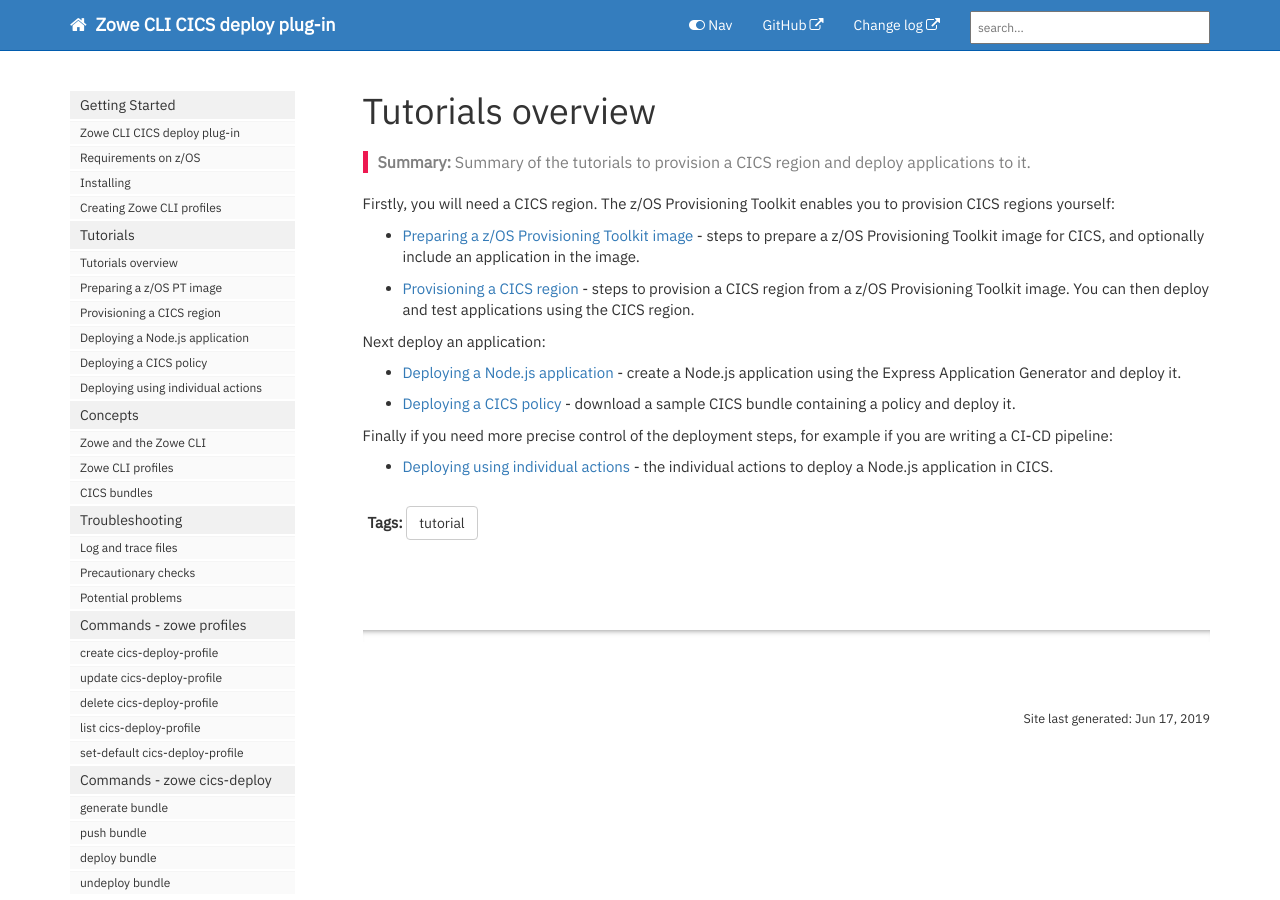
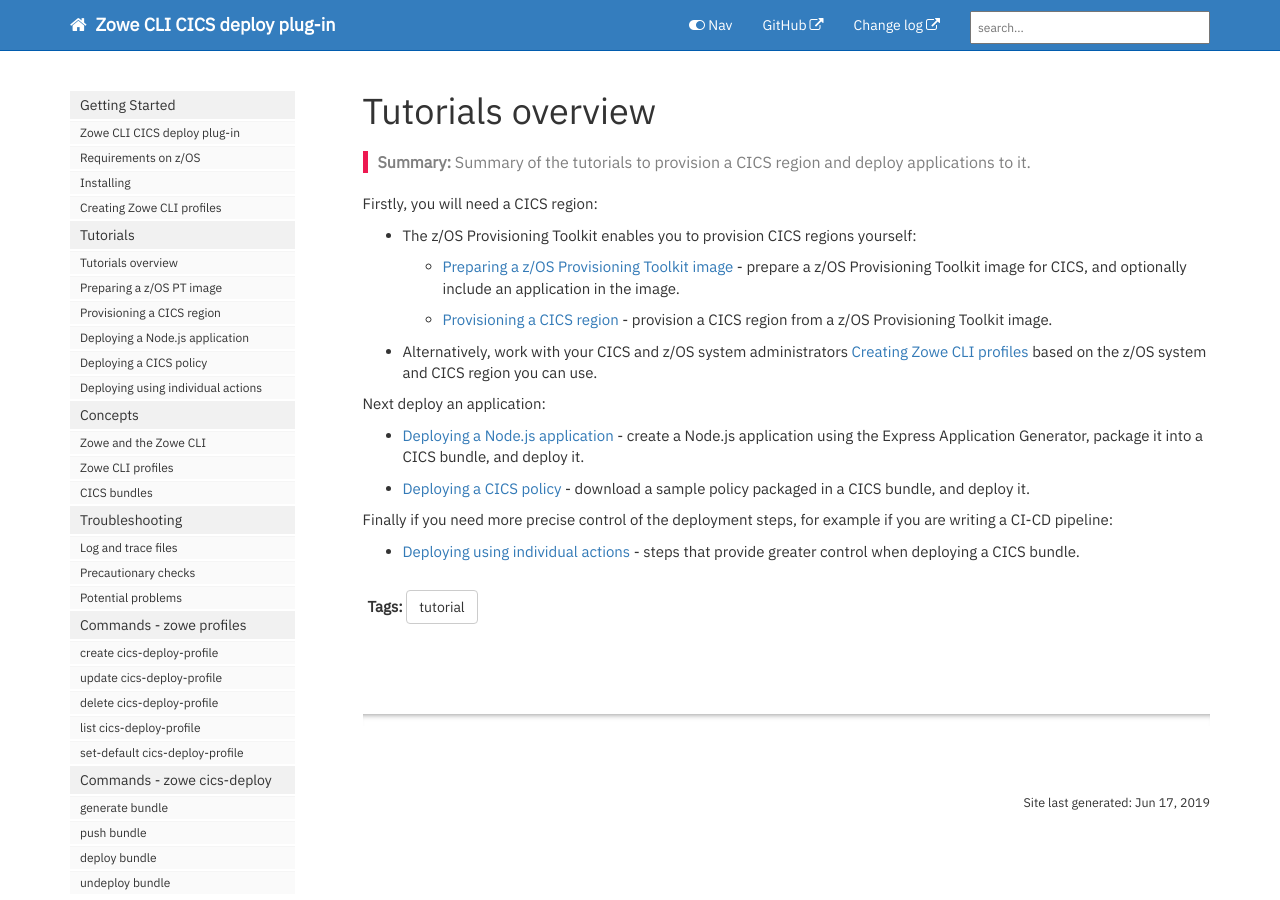
Before and after one commit to IBM/zowe-cli-cics-deploy-plugin, a Jekyll site: the page built from docs/pages/cdp/cdp-Tutorials-overview.md, in a window 1280 px wide. Built offline with Jekyll 4.4.1, drawn with Linux system fonts in a browser that asks for light colours; nearby versions of some CDN libraries; comment, search, counter and statistics services are not loaded.

Commit message:
Tweaks
Signed-off-by: Mark Cocker <mark_cocker@uk.ibm.com>

```diff
--- a/docs/pages/cdp/cdp-Tutorials-overview.md
+++ b/docs/pages/cdp/cdp-Tutorials-overview.md
@@ -9,18 +9,22 @@ folder: cdp
 toc: true
 ---
 
-Firstly, you will need a CICS region. The z/OS Provisioning Toolkit enables you to provision CICS regions yourself:
+Firstly, you will need a CICS region:
 
-* [Preparing a z/OS Provisioning Toolkit image](cdp-Preparing-a-zOS-PT-image) - steps to prepare a z/OS Provisioning Toolkit image for CICS, and optionally include an application in the image.
+* The z/OS Provisioning Toolkit enables you to provision CICS regions yourself:
 
-* [Provisioning a CICS region](cdp-Provisioning-a-CICS-region) - steps to provision a CICS region from a z/OS Provisioning Toolkit image. You can then deploy and test applications using the CICS region.
+   * [Preparing a z/OS Provisioning Toolkit image](cdp-Preparing-a-zOS-PT-image) - prepare a z/OS Provisioning Toolkit image for CICS, and optionally include an application in the image.
+
+  * [Provisioning a CICS region](cdp-Provisioning-a-CICS-region) - provision a CICS region from a z/OS Provisioning Toolkit image.
+
+* Alternatively, work with your CICS and z/OS system administrators [Creating Zowe CLI profiles](cdp-Creating-Zowe-CLI-profiles) based on the z/OS system and CICS region you can use.
 
 Next deploy an application:
 
-* [Deploying a Node.js application](cdp-Deploying-a-nodejs-application) - create a Node.js application using the Express Application Generator and deploy it.
+* [Deploying a Node.js application](cdp-Deploying-a-nodejs-application) - create a Node.js application using the Express Application Generator, package it into a CICS bundle, and deploy it.
 
-* [Deploying a CICS policy](cdp-Deploying-a-CICS-policy) - download a sample CICS bundle containing a policy and deploy it.
+* [Deploying a CICS policy](cdp-Deploying-a-CICS-policy) - download a sample policy packaged in a CICS bundle, and deploy it.
 
 Finally if you need more precise control of the deployment steps, for example if you are writing a CI-CD pipeline:
 
-* [Deploying using individual actions](cdp-Deploying-using-individual-actions) - the individual actions to deploy a Node.js application in CICS.
+* [Deploying using individual actions](cdp-Deploying-using-individual-actions) - steps that provide greater control when deploying a CICS bundle.
```
